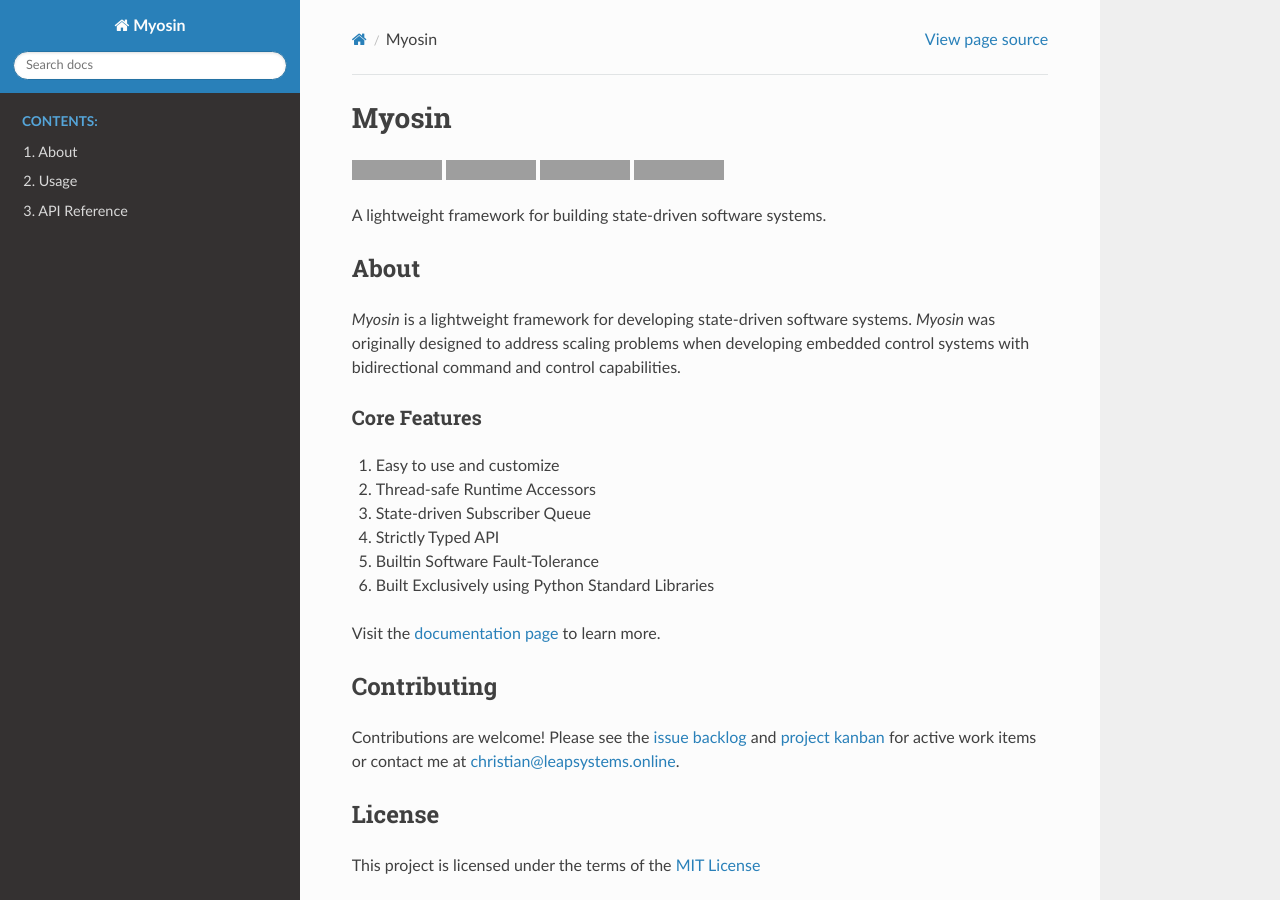
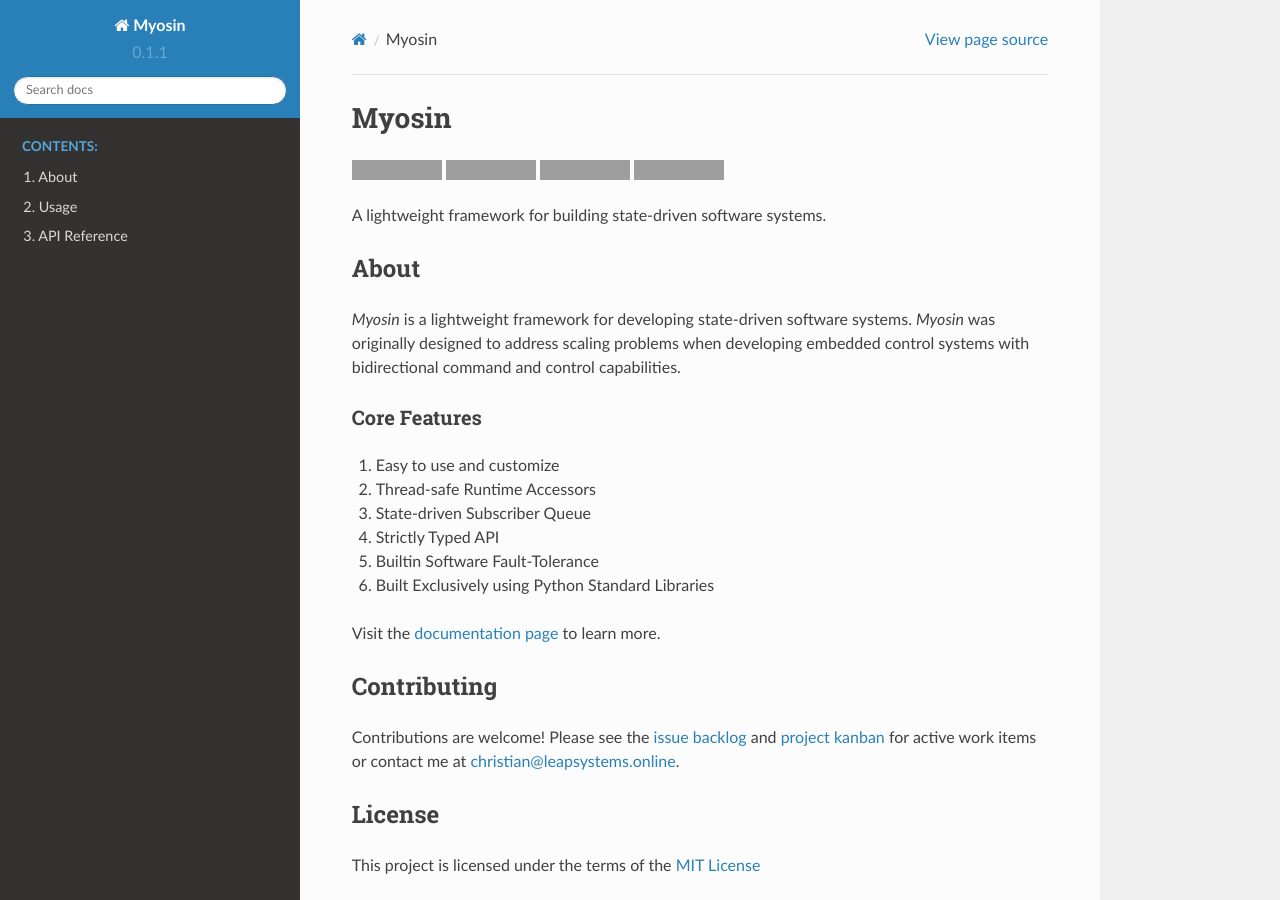
Before and after one commit to ztnel/model.io, a Sphinx documentation site: the page built from docs/source/index.rst, in a window 1280 px wide and 900 px high. Built offline with Sphinx 7.4.7 and the Read the Docs theme 2.0.0, drawn with Linux system fonts in a browser that asks for light colours; grey boxes are pictures that could not be loaded.

Commit message:
add version

```diff
--- a/docs/source/conf.py
+++ b/docs/source/conf.py
@@ -23,6 +23,7 @@ author = 'Christian Sargusingh'
 
 # The full version, including alpha/beta/rc tags
 release = 'v0.1.1'
+version = '0.1.1'
 
 
 # -- General configuration ---------------------------------------------------
```
